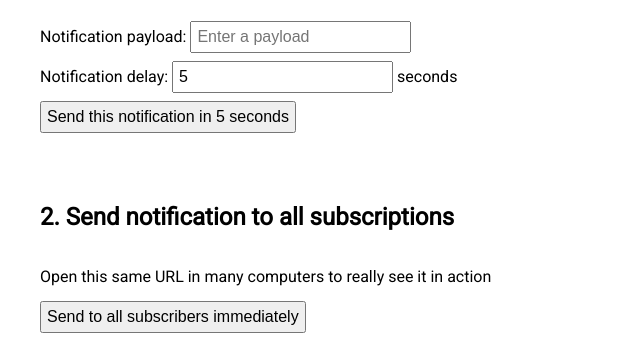
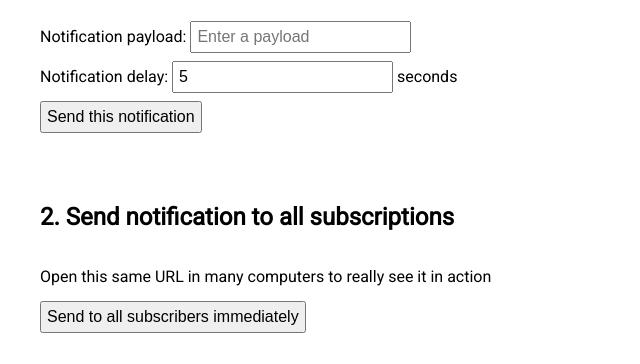
Before and after one commit to gunharth/serverless-lambda-web-push, a website: page static/index.html in a window 1280 px wide. Shown: the part 144-508 px from the top of the page, without its empty margins (0-640 px from the left). Drawn offline with Linux system fonts and the light colour scheme.

Commit message:
Amend Readme

```diff
--- a/static/index.html
+++ b/static/index.html
@@ -21,7 +21,7 @@
         <h2>1. Send notification to this subscription</h2>
         Notification payload: <input type="text" id="payload" placeholder="Enter a payload"> <br>
         Notification delay: <input type="number" id="delay" maxlength="4" size="4" value="5"> seconds <br>
-        <button id="doIt">Send this notification in 5 seconds</button></br>
+        <button id="doIt">Send this notification</button></br>
     </div>
     <br>
     <div>
```
Also changed, not shown: README.md.
